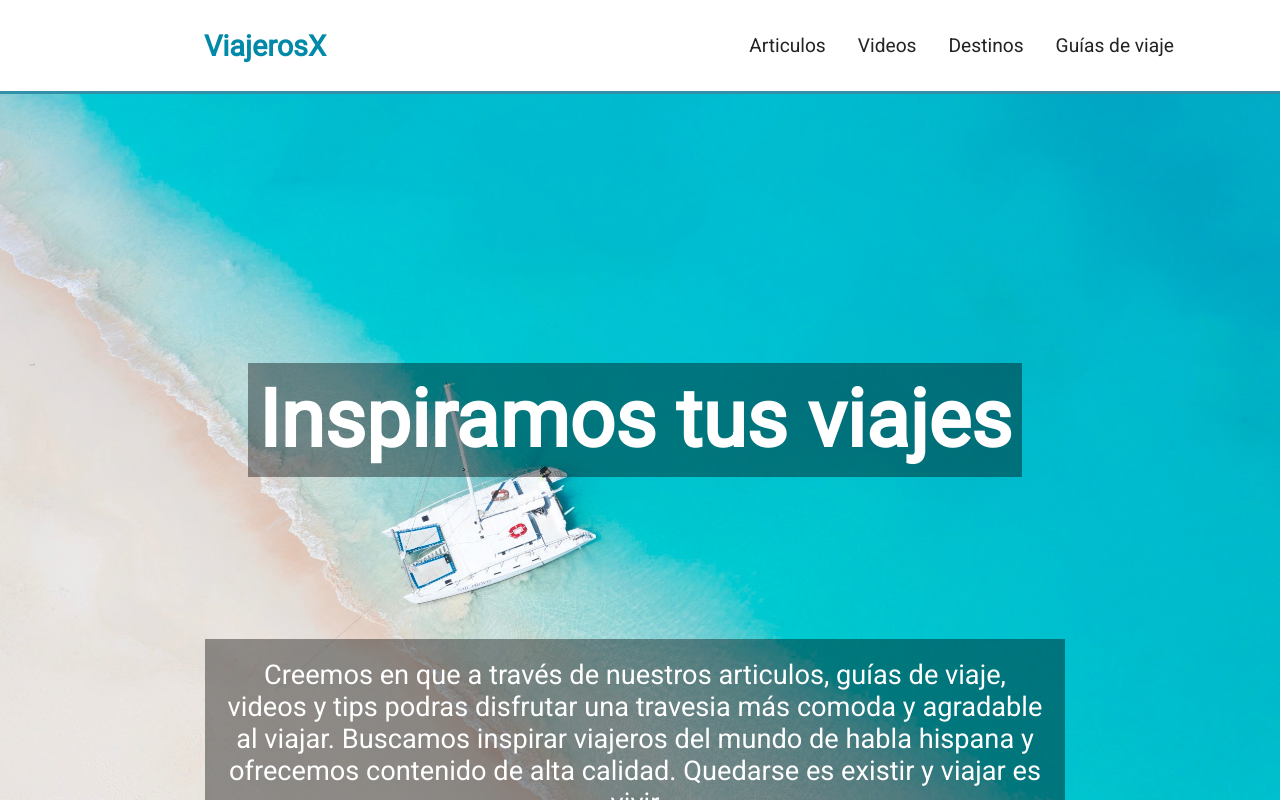
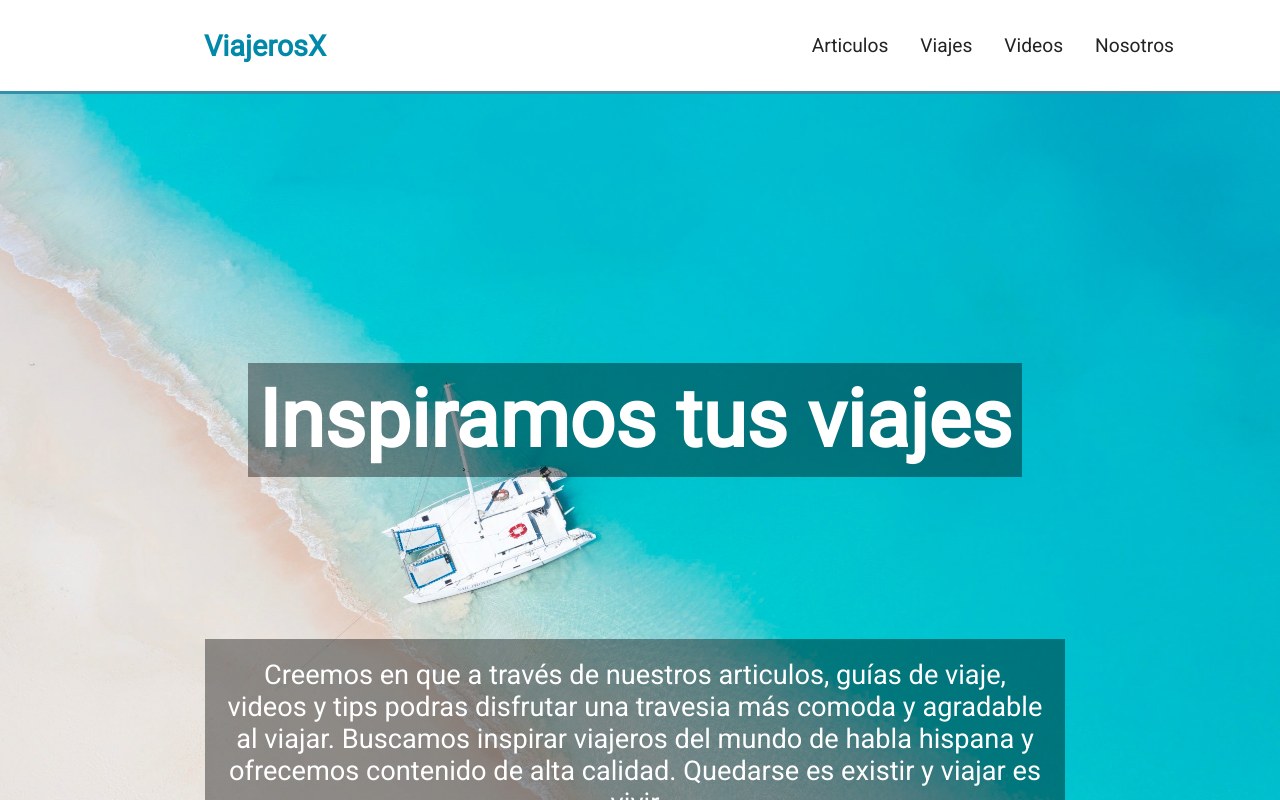
Before and after one commit to angelsol299/viajeros-react, a React (Create React App) app: page / in a window 1280 px wide. Shown: the top 800 px of the page. Built offline with nearby package versions, Linux system fonts and the light colour scheme.

Commit message:
navbar responsive

```diff
--- a/src/container/Navbar.js
+++ b/src/container/Navbar.js
@@ -18,13 +18,13 @@ const Navbar = () => {
               <li>Articulos</li>
             </Link>
             <a href="#">
-              <li>Info</li>
+              <li>Viajes</li>
             </a>
             <a href="#">
-              <li>Contact</li>
+              <li>Videos</li>
             </a>
             <a href="https://erikterwan.com/" target="_blank">
-              <li>Show me more</li>
+              <li>Nosotros</li>
             </a>
           </ul>
         </div>
@@ -48,13 +48,13 @@ const Navbar = () => {
               <Link to="/articles">Articulos</Link>
             </li>
             <li>
+              <Link>Viajes</Link>
+            </li>
+            <li>
               <Link>Videos</Link>
             </li>
             <li>
-              <Link>Destinos</Link>
-            </li>
-            <li>
-              <Link>Guías de viaje</Link>
+              <Link>Nosotros</Link>
             </li>
           </ul>
         </div>
```
